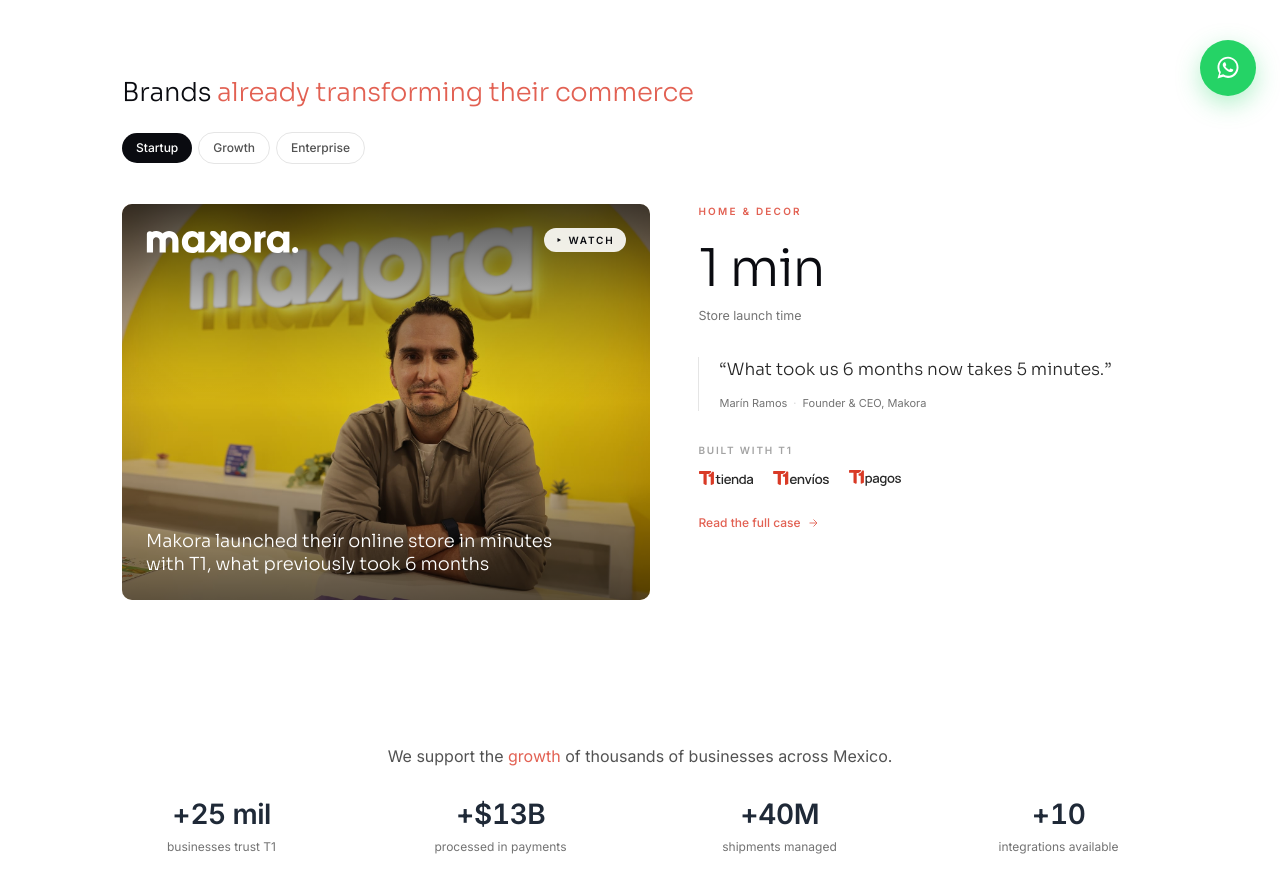
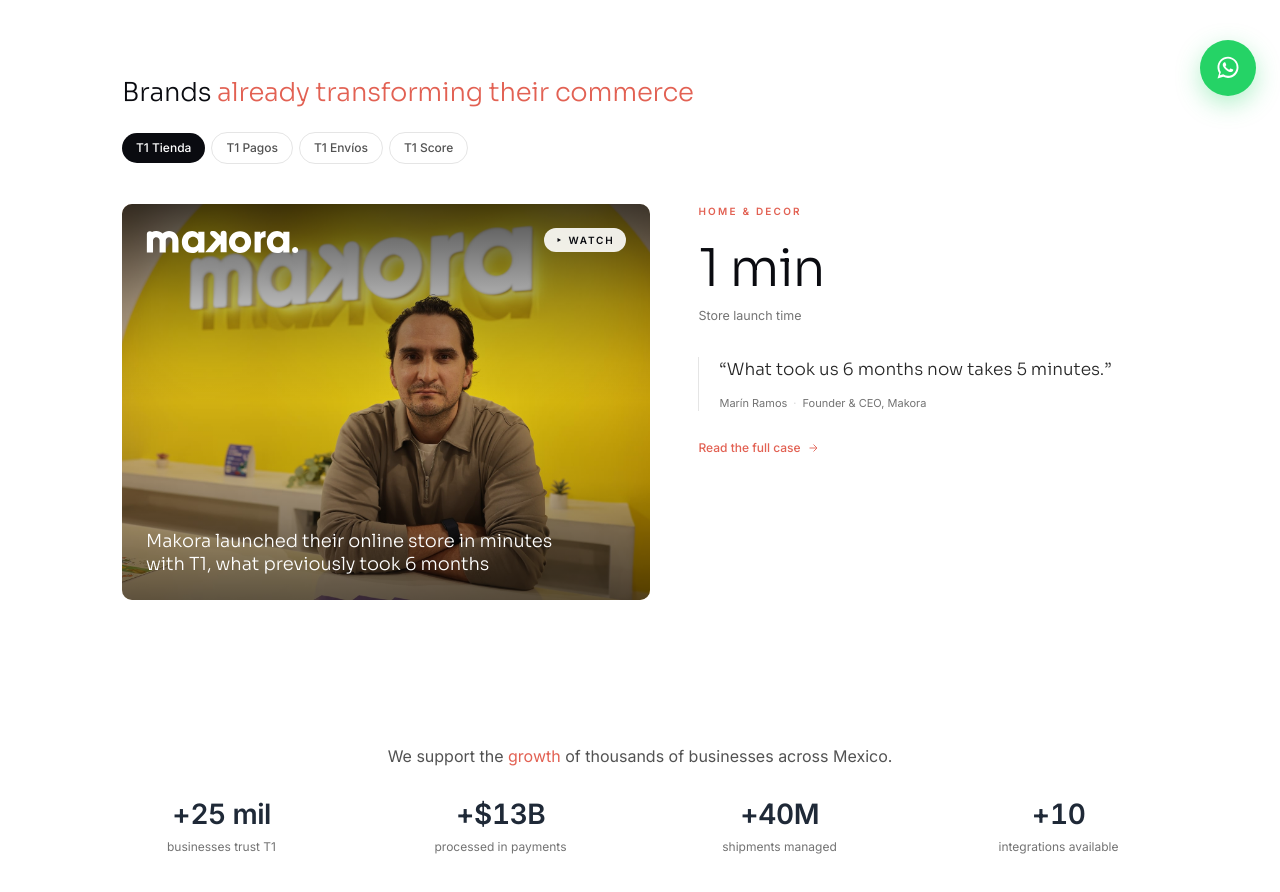
Before and after one commit to hasselsanchez/casos-de-exito, a Next.js app: page /en in a window 1280 px wide. Shown: the part 680-1572 px from the top of the page. Built offline with nearby package versions, Linux system fonts and the light colour scheme.

Commit message:
cambios pills

```diff
--- a/src/components/hub/CustomersBySize.tsx
+++ b/src/components/hub/CustomersBySize.tsx
@@ -5,27 +5,23 @@ import { useLocale, useTranslations } from "next-intl";
 import Image from "next/image";
 import Link from "next/link";
 import { articles } from "@/lib/articles";
-import { SOLUTION_META } from "@/lib/constants";
 
-type SizeKey = "startup" | "growth" | "enterprise";
+type SolutionKey = "tienda" | "pagos" | "envios" | "score";
 
-const ORDER: SizeKey[] = ["startup", "growth", "enterprise"];
+const ORDER: SolutionKey[] = ["tienda", "pagos", "envios", "score"];
 
-const REPRESENTATIVE: Record<SizeKey, string> = {
-  startup: "makora",
-  growth: "doto",
-  enterprise: "sears",
+const SOLUTION_LABEL: Record<SolutionKey, string> = {
+  tienda: "T1 Tienda",
+  pagos: "T1 Pagos",
+  envios: "T1 Envíos",
+  score: "T1 Score",
 };
 
-/* Per-logo visual height tuning for T1 product marks. Their SVG viewBoxes
-   differ — t1pagos is 41.2 tall vs ~35.5 for the rest — so a single height
-   class makes t1pagos read smaller. These overrides equalize visual weight
-   at a small editorial size (~14px optical height). */
-const PRODUCT_LOGO_HEIGHT: Record<string, string> = {
-  "T1 Tienda": "h-[14px]",
-  "T1 Envíos": "h-[14px]",
-  "T1 Pagos": "h-[16px]",
-  T1Score: "h-[14px]",
+const REPRESENTATIVE: Record<SolutionKey, string> = {
+  tienda: "makora",
+  pagos: "pase",
+  envios: "doto",
+  score: "circulo-de-credito",
 };
 
 /** Per-logo placement on the image — widths tuned so every brand renders at
@@ -48,15 +44,15 @@ const PARTNER_LOGO: Record<
 };
 
 /**
- * "Por tamaño" — own section. Tabs (Startup / Growth / Enterprise) swap a
- * representative case. Image left, content right (metrics → solutions →
- * brief pull-quote). Company logo overlays the image directly in white,
- * no pill or background.
+ * "Por solución" — own section. Tabs (T1 Tienda / Pagos / Envíos / Score)
+ * swap a representative case for each T1 product. Image left, content right
+ * (industry kicker → ONE hero metric → quote → CTA). The active pill itself
+ * communicates which T1 product the case used, so no in-column credits.
  */
 export default function CustomersBySize() {
   const t = useTranslations("customers");
   const locale = useLocale() as "es" | "en";
-  const [active, setActive] = useState<SizeKey>("startup");
+  const [active, setActive] = useState<SolutionKey>("tienda");
 
   const article = articles.find((a) => a.slug === REPRESENTATIVE[active]);
   if (!article) return null;
@@ -65,18 +61,11 @@ export default function CustomersBySize() {
   const caseHref = `/${locale}/casos-de-exito/${slug}`;
   const cfg = PARTNER_LOGO[article.company] ?? { w: "w-[88px]" };
 
-  const labelFor = (k: SizeKey) =>
-    k === "startup"
-      ? t("segmentStartup")
-      : k === "growth"
-        ? t("segmentGrowth")
-        : t("segmentEnterprise");
-
   const readFullCase =
     locale === "es" ? "Leer el caso completo" : "Read the full case";
 
   return (
-    <section id="por-tamano" className="bg-white py-16 tablet:py-20">
+    <section id="por-solucion" className="bg-white py-16 tablet:py-20">
       <div className="mx-auto max-w-[1100px] px-5 tablet:px-8">
         {/* ── Section header ── */}
         <div data-animate className="max-w-[600px]">
@@ -104,7 +93,7 @@ export default function CustomersBySize() {
                     : "border border-gray-200 bg-white text-gray-600 hover:border-gray-400 hover:text-[#0A0B10]"
                 }`}
               >
-                {labelFor(k)}
+                {SOLUTION_LABEL[k]}
               </button>
             );
           })}
@@ -179,8 +168,7 @@ export default function CustomersBySize() {
               1. Industry kicker (section label)
               2. ONE hero metric (the lead — biggest visual weight)
               3. Quote (human voice — medium weight)
-              4. Solutions as quiet credits
-              5. CTA */}
+              4. CTA */}
           <div className="flex flex-col">
             {/* 1. Industry kicker — magazine-style section label */}
             <p className="font-inter text-[10px] font-semibold uppercase tracking-[0.22em] text-[#E26153]">
@@ -211,50 +199,7 @@ export default function CustomersBySize() {
               </footer>
             </blockquote>
 
-            {/* 4. Solutions — small label + logo row, optically equalized */}
-            <div className="mt-8">
-              <p className="font-inter text-[10px] font-semibold uppercase tracking-[0.18em] text-gray-400">
-                {locale === "es" ? "Con T1" : "Built with T1"}
-              </p>
-              <div className="mt-3 flex flex-wrap items-center gap-x-5 gap-y-3">
-                {article.solutions.map((sol) => {
-                  const meta = SOLUTION_META[sol];
-                  if (!meta) {
-                    return (
-                      <span
-                        key={sol}
-                        className="font-inter text-[12px] text-gray-700"
-                      >
-                        {sol}
-                      </span>
-                    );
-                  }
-                  const heightClass =
-                    PRODUCT_LOGO_HEIGHT[sol] ?? "h-[14px]";
-                  return (
-                    <a
-                      key={sol}
-                      href={meta.url}
-                      target="_blank"
-                      rel="noopener noreferrer"
-                      title={sol}
-                      aria-label={sol}
-                      className="block transition-opacity hover:opacity-60"
-                    >
-                      <Image
-                        src={meta.logoSrc}
-                        alt={sol}
-                        width={120}
-                        height={20}
-                        className={`${heightClass} w-auto object-contain`}
-                      />
-                    </a>
-                  );
-                })}
-              </div>
-            </div>
-
-            {/* 5. CTA */}
+            {/* 4. CTA — solution context already lives in the active pill above */}
             <Link
               href={caseHref}
               className="group mt-7 inline-flex items-center gap-1.5 self-start font-inter text-[12px] font-medium text-[#E26153] transition-opacity hover:opacity-70"
--- a/src/lib/constants.ts
+++ b/src/lib/constants.ts
@@ -6,12 +6,12 @@ export const WHATSAPP_URL = "https://wa.me/5215512345678";
 export const NAV_LINKS = {
   es: [
     { label: "Industrias", href: "#explorar" },
-    { label: "Por tamaño", href: "#por-tamano" },
+    { label: "Por solución", href: "#por-solucion" },
     { label: "Ecosistema", href: "https://t1.com/mx" },
   ],
   en: [
     { label: "Industries", href: "#explorar" },
-    { label: "By size", href: "#por-tamano" },
+    { label: "By solution", href: "#por-solucion" },
     { label: "Ecosystem", href: "https://t1.com/en" },
   ],
 };
```
